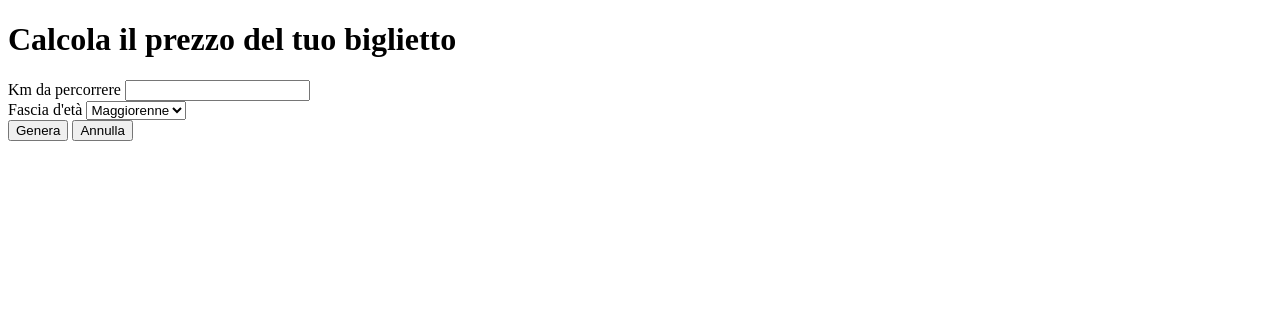
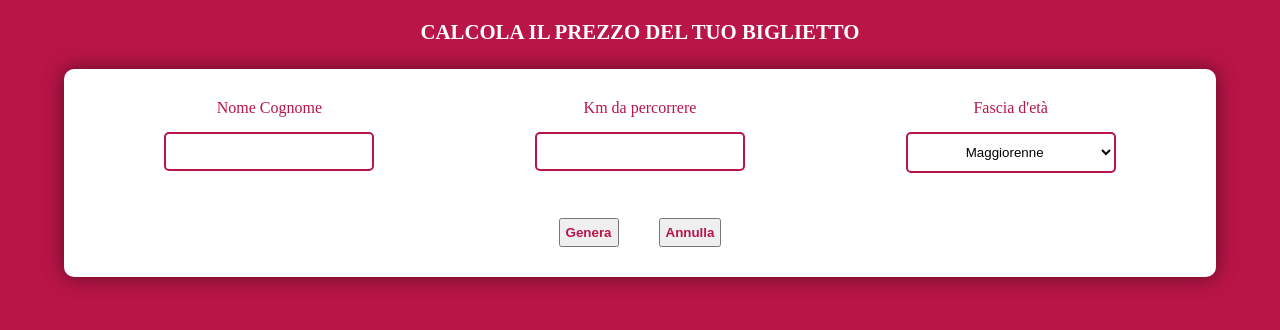
Before and after one commit to massimilianosabatino/js-biglietto-treno-form, a plain HTML site: page index.html in a window 1280 px wide. Drawn offline with Linux system fonts and the light colour scheme.

Commit message:
add style to page

```diff
--- a/css/style.css
+++ b/css/style.css
@@ -0,0 +1,122 @@
+* {
+    margin: 0;
+    padding: 0;
+    box-sizing: border-box;
+}
+
+body {
+    background-color: #B91547;
+}
+
+/*
+*  Common
+*/
+.container {
+    width: 90%;
+    margin: 0 auto;
+    padding: 20px 0 50px 0;
+}
+
+.card {
+    background-color: #fff;
+    padding: 30px 20px;
+    box-shadow: 0 0 20px rgba(0, 0, 0, 0.5);
+}
+
+.rounded {
+    border-radius: 10px;
+}
+
+.row {
+    display: flex;
+    flex-wrap: wrap;
+}
+
+.justify-center {
+    justify-content: center;
+}
+
+.col {
+    text-align: center;
+    width: 100%;
+    margin-bottom: 25px;
+}
+
+/*
+*  Header
+*/
+h1 {
+    font-size: 1.3rem;
+    color: #fff;
+    text-align: center;
+    margin-bottom: 25px;
+    text-transform: uppercase;
+}
+
+
+/*
+*  Card form input
+*/
+
+label {
+    color: #B91547;
+    display: block;
+    margin-bottom: 15px;
+}
+
+#button-set {
+    margin-top: 20px;
+}
+
+input {
+    border: 2px solid #B91547;
+    border-radius: 5px;
+    padding: 10px;
+    text-align: center;
+    min-width: 210px;
+}
+
+/* rimuove frecce campo number */
+input::-webkit-outer-spin-button,
+input::-webkit-inner-spin-button {
+  -webkit-appearance: none;
+  margin: 0;
+}
+
+input[type=number] {
+    -moz-appearance: textfield;
+  }
+/* /rimuove frecce campo number */
+
+select {
+    background-color: transparent;
+    border: 2px solid #B91547;
+    border-radius: 5px;
+    padding: 10px;
+    text-align: center;
+    min-width: 210px;
+}
+
+button {
+    color: #B91547;
+    padding: 5px;
+    margin: 0 20px;
+    font-weight: bold;
+}
+
+
+
+
+/*
+*  Media queries
+*/
+@media screen and (min-width: 576px) {
+    .row {
+        flex-wrap: nowrap;
+    }
+
+    .col {
+        max-width: calc(100% / 3);
+        padding: 0 20px;
+    }
+}
--- a/index.html
+++ b/index.html
@@ -8,13 +8,22 @@
     <link rel="stylesheet" href="css/style.css">
 </head>
 <body>
+    <div class="container">
         <h1>Calcola il prezzo del tuo biglietto</h1>
+        <!-- Riquadro inserimento dati -->
+        <div class="card rounded">
             <form action="get">
-        <div id="km-form">
+                <div class="container-form">
+                    <div class="row justify-center">
+                        <div id="user-name-form" class="col">
+                            <label for="user-name">Nome Cognome</label>
+                            <input type="text" id="user-name" name="user-name">
+                        </div>
+                        <div id="km-form" class="col">
                             <label for="km">Km da percorrere</label>
                             <input type="number" id="km" name="km">
                         </div>
-        <div id="age-form">
+                        <div id="age-form" class="col">
                             <label for="age">Fascia d'età</label>
                             <select name="age" id="age">
                                 <option value="normal">Maggiorenne</option>
@@ -22,9 +31,23 @@
                                 <option value="over">Over 65</option>
                             </select>
                         </div>
+                    </div>
+                    <div id="button-set" class="row justify-center">
                         <button id="calculate" type="button">Genera</button>
                         <button id="cancel" type="reset">Annulla</button>
+                    </div>
+
+                </div>
             </form>
+        </div>
+        <!-- /Riquadro inserimento dati -->
+    </div>
+
+
+
+
+
+
     <script src="js/main.js"></script>
 </body>
 </html>
```
Lines whose indentation alone changed are shown as unchanged.
